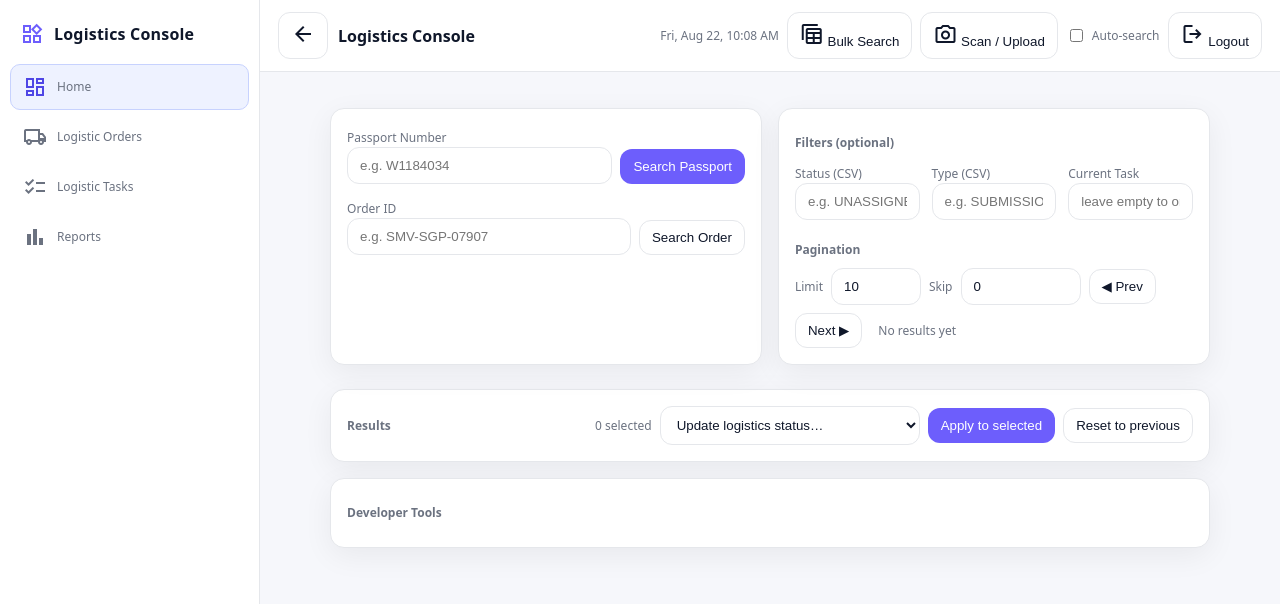
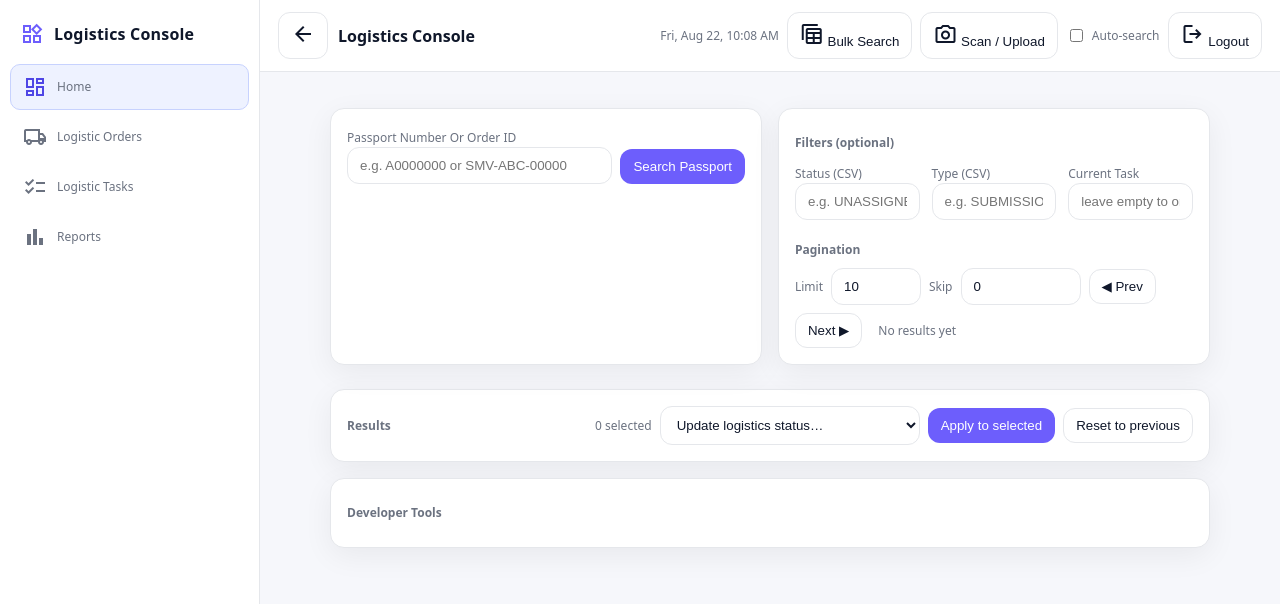
Before and after one commit to rohitvarshney-web/logistics-PWA, a Next.js app: page /dashboard in a window 1280 px wide. Shown: the top 604 px of the page. Built offline with nearby package versions, Linux system fonts and the light colour scheme.

Commit message:
Update page.tsx

```diff
--- a/app/dashboard/page.tsx
+++ b/app/dashboard/page.tsx
@@ -760,10 +760,10 @@ export default function DashboardPage() {
         <section className="card">
           <div style={{ display: 'grid', gridTemplateColumns: '1fr auto', gap: 8, alignItems: 'end' }}>
             <div>
-              <label className="label">Passport Number</label>
+              <label className="label">Passport Number Or Order ID</label>
               <input
                 className="input"
-                placeholder="e.g. W1184034"
+                placeholder="e.g. A0000000 or SMV-ABC-00000"
                 value={passport}
                 onChange={(e) => setPassport(e.target.value)}
                 onKeyDown={onPassportKey}
@@ -776,7 +776,7 @@ export default function DashboardPage() {
 
           <div style={{ height: 12 }} />
 
-          <div style={{ display: 'grid', gridTemplateColumns: '1fr auto', gap: 8, alignItems: 'end' }}>
+{/*           <div style={{ display: 'grid', gridTemplateColumns: '1fr auto', gap: 8, alignItems: 'end' }}>
             <div>
               <label className="label">Order ID</label>
               <input
@@ -790,7 +790,7 @@ export default function DashboardPage() {
             <button className="btn" onClick={searchByOrder} disabled={!orderId.trim() || loading === 'order'}>
               {loading === 'order' ? 'Searching…' : 'Search Order'}
             </button>
-          </div>
+          </div> */}
         </section>
 
         {/* filters + pagination */}
```
